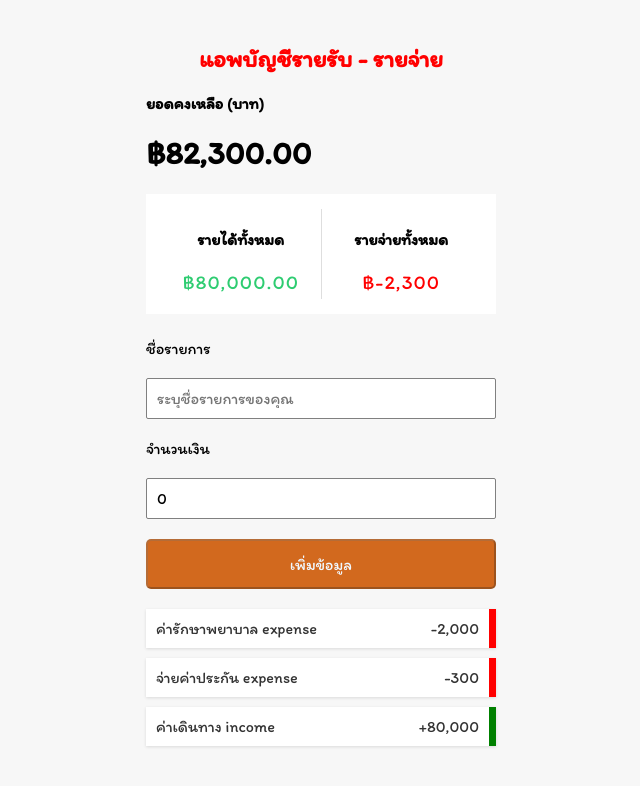
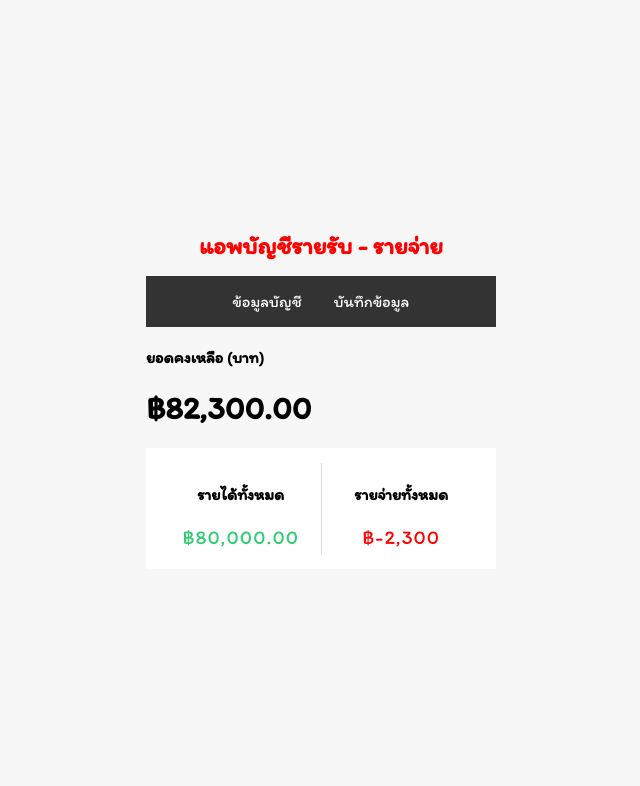
Before and after one commit to sawaros-sonpakdee/React-basic, a React (Create React App) app in the folder react-basic/: page / in a window 1280 px wide. Shown: the top 786 px of the page, without its empty margins (319-959 px from the left). Built offline with nearby package versions, Linux system fonts and the light colour scheme.

Commit message:
Update App.js

```diff
--- a/react-basic/src/App.js
+++ b/react-basic/src/App.js
@@ -103,7 +103,7 @@ function App() {
       <div className='container'>
         <h1 style={design}>แอพบัญชีรายรับ - รายจ่าย</h1>
         {/* {showReport && <ReportComponent/>} */}
-        {/* <Router>
+        <Router>
           <div>
             <ul className='horizontal-menu'>
               <li>
@@ -119,12 +119,7 @@ function App() {
             </Routes>
 
           </div>
-        </Router> */}
-
-
-
-        <ReportComponent />
-        <FormComponent onAddItem={onAddNewItem} /><Transaction items={items} />
+        </Router>
         {/* <h1>{result}</h1>
         <button onClick={() => dispatch({ type: "SHOW", payload: 10 })}>แสดง</button>
         <button onClick={() => dispatch({ type: "HIDE", payload: 5 })}>ซ่อน</button> */}
```
